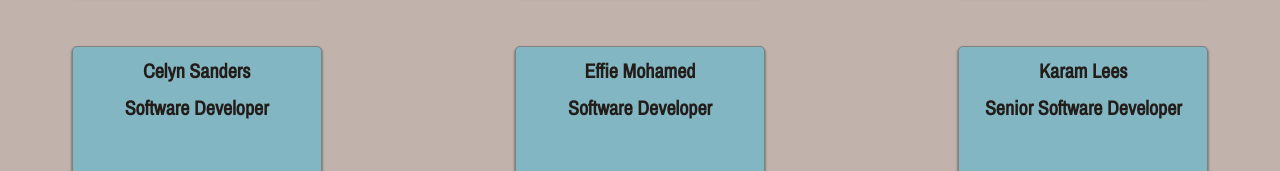
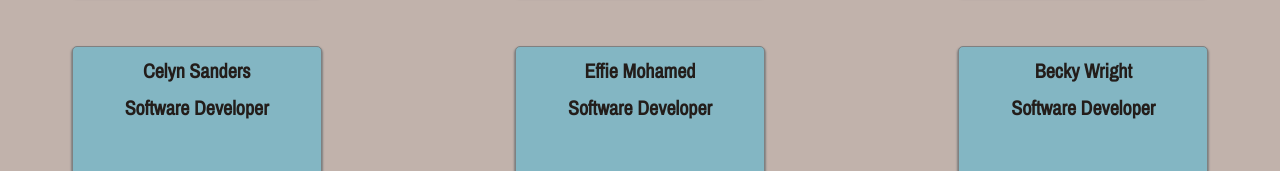
Before and after one commit to Khadijat98/ticket-tracker, a React (Create React App) app: page / in a window 1280 px wide. Shown: the part 448-619 px from the top of the page. Built offline with nearby package versions, Linux system fonts and the light colour scheme.

Commit message:
added employee cards

```diff
--- a/src/App.scss
+++ b/src/App.scss
@@ -10,7 +10,7 @@
 .app {
   background-color: $background-colour;
   height: 100%;
-  width: 100vw;
+  width: 100%;
 }
 
 .app-title {
--- a/src/components/Employee/Employee.scss
+++ b/src/components/Employee/Employee.scss
@@ -4,6 +4,7 @@
   display: grid;
   justify-content: center;
   gap: 50px;
+  padding-bottom: 10px;
 
   @media (min-width: 768px) {
     grid-template-columns: 1fr 1fr;
--- a/src/data/team.js
+++ b/src/data/team.js
@@ -26,26 +26,36 @@ const team = [
   },
   {
     id: 6,
+    name: "Becky Wright",
+    role: "Software Developer"
+  },
+  {
+    id: 7,
+    name: "Isaiah Kuti",
+    role: "Software Developer"
+  },
+  {
+    id: 8,
     name: "Karam Lees",
     role: "Senior Software Developer"
   },
   {
-    id: 7,
+    id: 9,
     name: "Eleanor Dowling",
     role: "Project Manager"
   },
   {
-    id: 8,
+    id: 10,
     name: "Haris Grey",
     role: "Tester"
   },
   {
-    id: 9,
+    id: 11,
     name: "Sohaib Farley",
     role: "Tester"
   },
   {
-    id: 10,
+    id: 12,
     name: "Phillip Mitchell",
     role: "Hard Man"
   },
```
